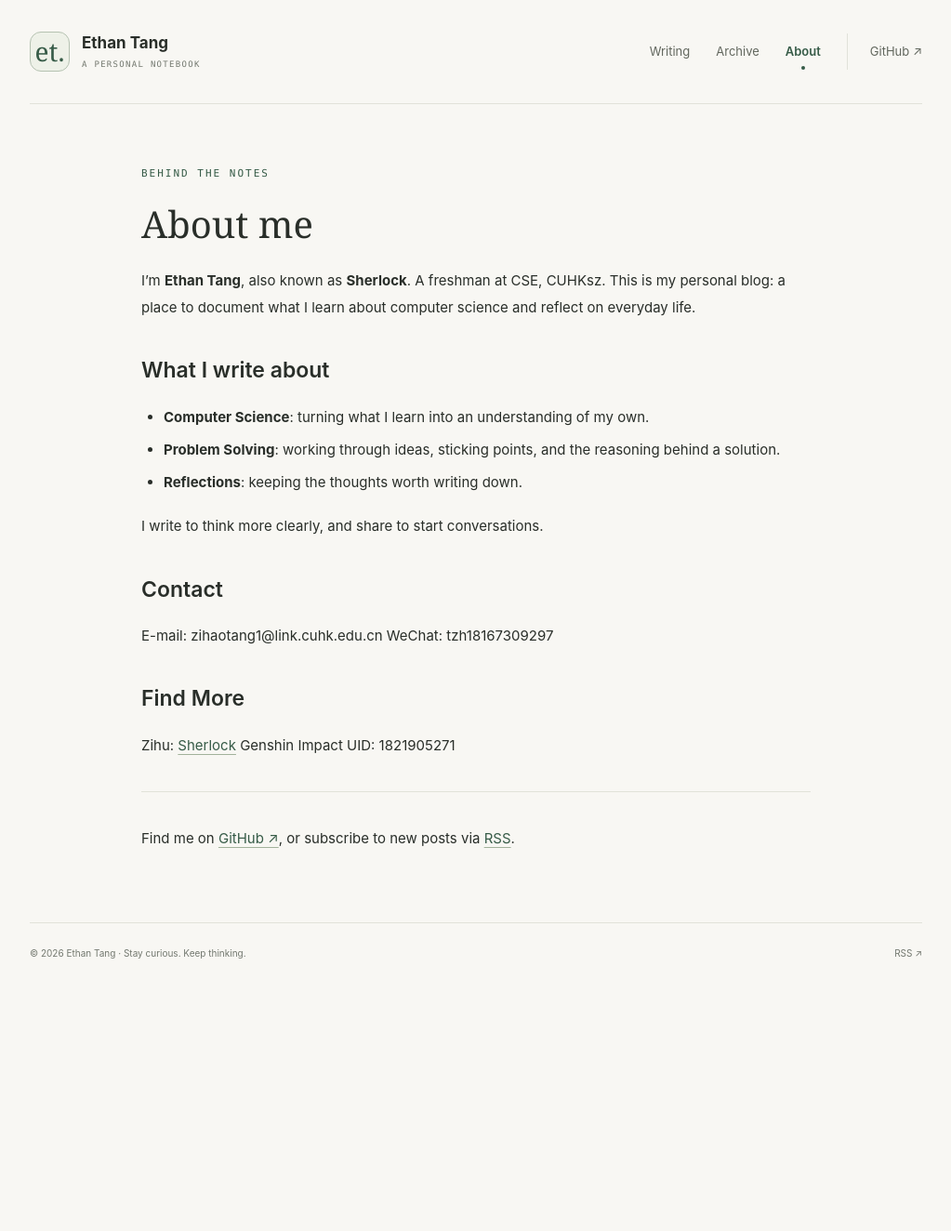
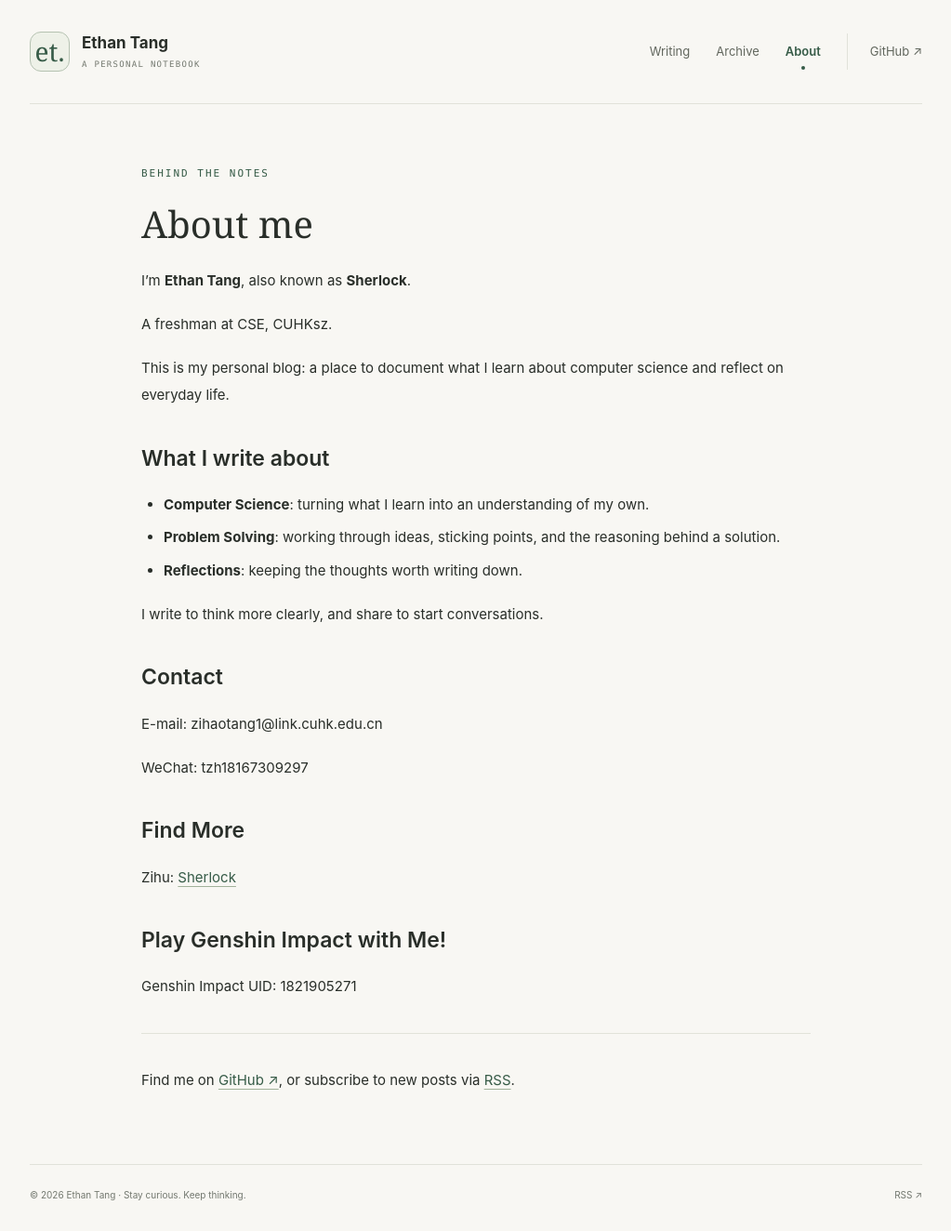
Before and after one commit to ethanzihao/ethanzihao.github.io, a Jekyll site: the page built from about.md, in a window 1280 px wide. Shown: the whole page at 93% size, without its empty margins (128-1151 px from the left). Built offline with Jekyll 4.4.1, drawn with Linux system fonts in a browser that asks for light colours; before the commit the page ends 1064 px from its top, so only the background shows below that.

Commit message:
add genshin impact

```diff
--- a/about.md
+++ b/about.md
@@ -6,7 +6,9 @@ nav: about
 permalink: /about/
 ---
 I’m **Ethan Tang**, also known as **Sherlock**.
+
 A freshman at CSE, CUHKsz.
+
 This is my personal blog: a place to document what I learn about computer science and reflect on everyday life.
 
 ## What I write about
@@ -19,10 +21,13 @@ I write to think more clearly, and share to start conversations.
 
 ## Contact
 E-mail: zihaotang1@link.cuhk.edu.cn
+
 WeChat: tzh18167309297
 
 ## Find More
 Zihu: [Sherlock](https://www.zhihu.com/people/sherlock-41-52-28)
+
+## Play Genshin Impact with Me!
 Genshin Impact UID: 1821905271
 
 ---
```
